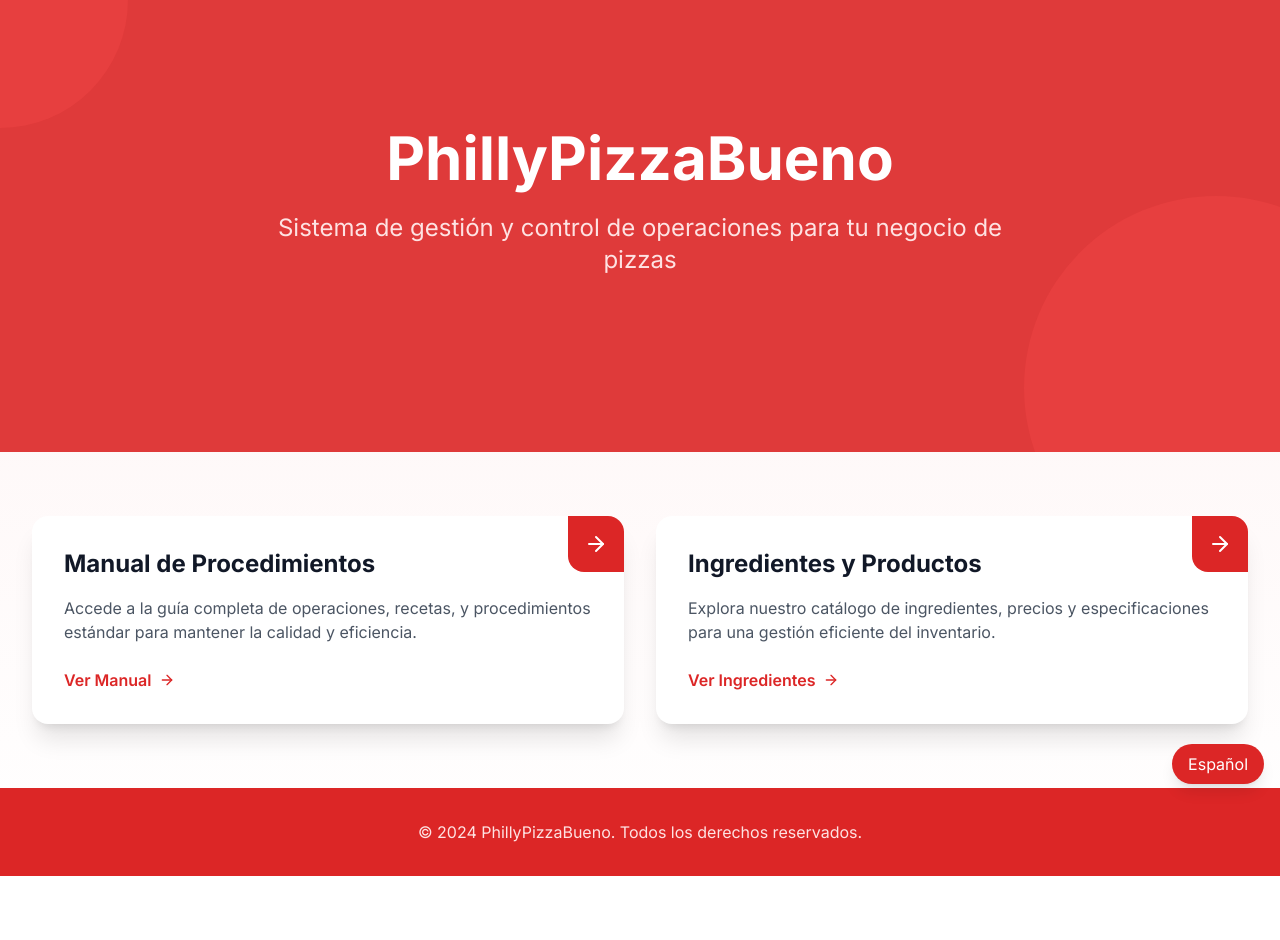
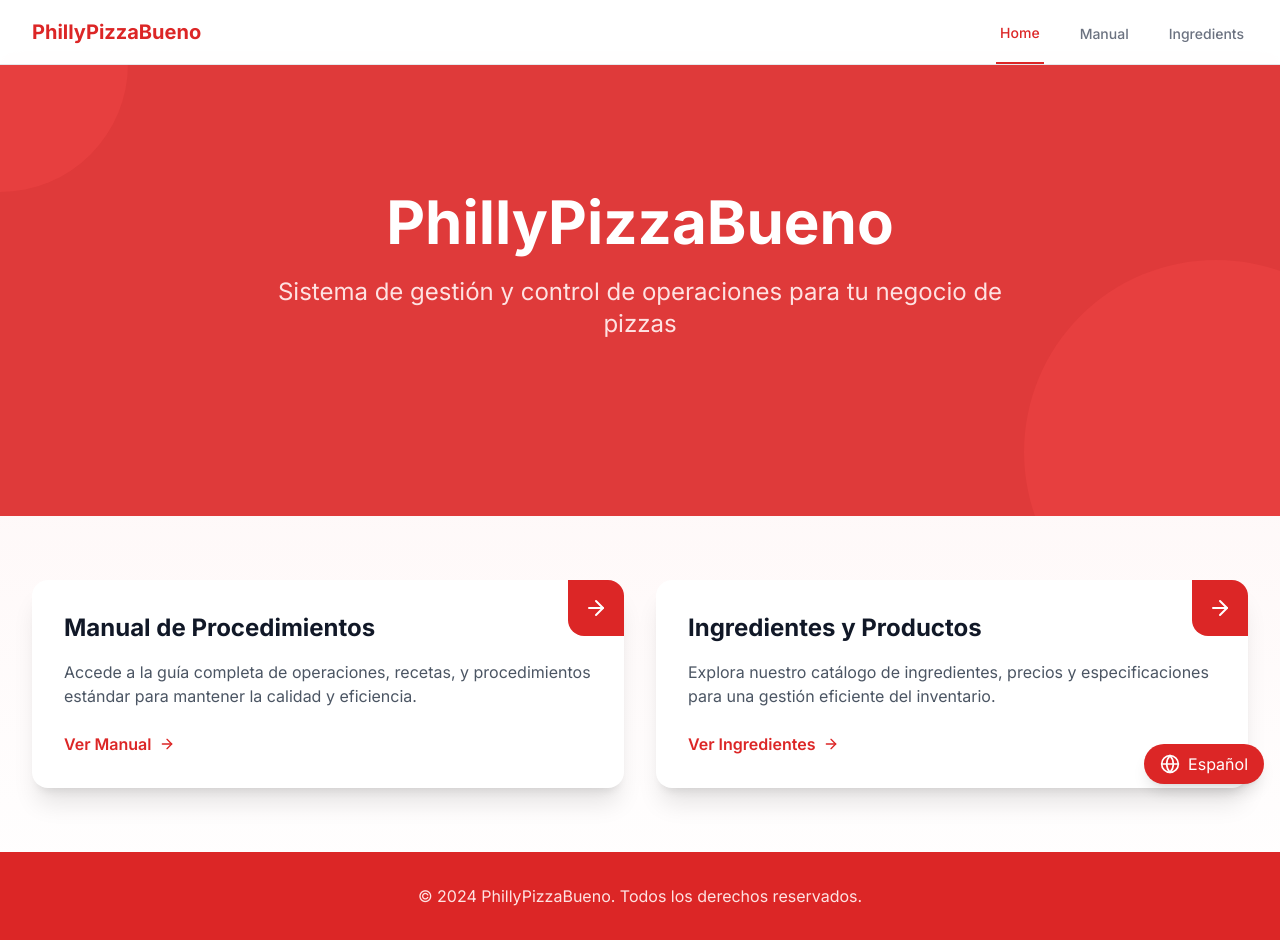
Before and after one commit to tomcat65/philly-pizza-bueno, a Next.js app: page / in a window 1280 px wide. Before the commit the page ends 876 px from the top, so only its background shows below. Built offline with nearby package versions, Linux system fonts and the light colour scheme.

Commit message:
Fix navigation and language toggle functionality

```diff
--- a/app/components/LanguageToggle.tsx
+++ b/app/components/LanguageToggle.tsx
@@ -1,6 +1,7 @@
 "use client";
 
 import { useLanguage } from "../context/LanguageContext";
+import { Globe } from "lucide-react";
 
 export function LanguageToggle() {
   const { language, toggleLanguage } = useLanguage();
@@ -8,9 +9,10 @@ export function LanguageToggle() {
   return (
     <button
       onClick={toggleLanguage}
-      className="fixed bottom-4 right-4 bg-red-600 hover:bg-red-700 text-white px-4 py-2 rounded-full shadow-lg transition-colors"
+      className="fixed bottom-4 right-4 bg-red-600 hover:bg-red-700 text-white px-4 py-2 rounded-full shadow-lg transition-colors flex items-center space-x-2"
     >
-      {language === "en" ? "Español" : "English"}
+      <Globe className="w-5 h-5" />
+      <span>{language === "en" ? "Español" : "English"}</span>
     </button>
   );
 }
--- a/app/components/Navbar.tsx
+++ b/app/components/Navbar.tsx
@@ -1,73 +1,58 @@
 "use client";
 
-import { usePathname, useRouter } from "next/navigation";
-import { Home, Book, Pizza } from "lucide-react";
-import { useState, useEffect } from "react";
+import Link from "next/link";
+import { usePathname } from "next/navigation";
+import { useLanguage } from "../context/LanguageContext";
+
+const navItems = {
+  en: [
+    { name: "Home", path: "/" },
+    { name: "Manual", path: "/manual" },
+    { name: "Ingredients", path: "/ingredientes" },
+  ],
+  es: [
+    { name: "Inicio", path: "/" },
+    { name: "Manual", path: "/manual" },
+    { name: "Ingredientes", path: "/ingredientes" },
+  ],
+};
 
 export function Navbar() {
   const pathname = usePathname();
-  const router = useRouter();
-  const [isLoading, setIsLoading] = useState<string | null>(null);
+  const { language } = useLanguage();
 
   const isActive = (path: string) => {
-    if (path === "/" && pathname === "/") return true;
-    if (path !== "/" && pathname.startsWith(path)) return true;
-    return false;
+    if (path === "/") {
+      return pathname === path;
+    }
+    return pathname.startsWith(path);
   };
 
-  // Reset loading state when pathname changes
-  useEffect(() => {
-    setIsLoading(null);
-  }, [pathname]);
-
-  const handleNavigation = async (href: string) => {
-    if (href === pathname) return; // Don't navigate if already on the page
-    setIsLoading(href);
-    try {
-      await router.push(href);
-    } catch (error) {
-      console.error("Navigation failed:", error);
-    }
-  };
-
-  const links = [
-    { href: "/", label: "Inicio", icon: Home },
-    { href: "/manual", label: "Manual", icon: Book },
-    { href: "/ingredientes", label: "Ingredientes", icon: Pizza },
-  ];
-
   return (
-    <header className="fixed top-0 left-0 right-0 bg-white/80 backdrop-blur-md z-50 border-b border-gray-200">
+    <header className="fixed top-0 left-0 right-0 bg-white/80 backdrop-blur-md border-b border-gray-200 z-50">
       <nav className="max-w-7xl mx-auto px-4 sm:px-6 lg:px-8">
-        <div className="flex items-center justify-between h-16">
-          <button
-            onClick={() => handleNavigation("/")}
-            className="flex items-center space-x-2 text-xl font-bold text-red-600 hover:text-red-700 transition-colors"
-            disabled={isLoading !== null}
-          >
-            <Pizza className="w-6 h-6" />
-            <span>PhillyPizzaBueno</span>
-          </button>
-
-          <div className="flex items-center space-x-1 sm:space-x-4">
-            {links.map(({ href, label, icon: Icon }) => (
-              <button
-                key={href}
-                onClick={() => handleNavigation(href)}
-                className={`flex items-center px-2 sm:px-3 py-2 rounded-md text-sm font-medium transition-colors ${
-                  isActive(href)
-                    ? "bg-red-600 text-white"
-                    : "text-gray-600 hover:bg-red-50 hover:text-red-600"
-                } ${isLoading === href ? "opacity-70 cursor-wait" : ""}`}
-                disabled={isLoading !== null}
+        <div className="flex justify-between h-16">
+          <div className="flex">
+            <Link
+              href="/"
+              className="flex items-center text-red-600 font-bold text-xl"
+            >
+              PhillyPizzaBueno
+            </Link>
+          </div>
+          <div className="flex space-x-8">
+            {navItems[language].map((item) => (
+              <Link
+                key={item.path}
+                href={item.path}
+                className={`inline-flex items-center px-1 pt-1 text-sm font-medium ${
+                  isActive(item.path)
+                    ? "text-red-600 border-b-2 border-red-600"
+                    : "text-gray-500 hover:text-gray-700 hover:border-gray-300"
+                }`}
               >
-                <Icon
-                  className={`w-4 h-4 sm:mr-2 ${
-                    isLoading === href ? "animate-spin" : ""
-                  }`}
-                />
-                <span className="hidden sm:inline">{label}</span>
-              </button>
+                {item.name}
+              </Link>
             ))}
           </div>
         </div>
--- a/app/layout.tsx
+++ b/app/layout.tsx
@@ -3,6 +3,7 @@ import { Inter } from "next/font/google";
 import "./globals.css";
 import { LanguageProvider } from "./context/LanguageContext";
 import { LanguageToggle } from "./components/LanguageToggle";
+import { Navbar } from "./components/Navbar";
 
 const inter = Inter({ subsets: ["latin"] });
 
@@ -20,7 +21,8 @@ export default function RootLayout({
     <html lang="en">
       <body className={inter.className} suppressHydrationWarning>
         <LanguageProvider>
-          {children}
+          <Navbar />
+          <div className="pt-16">{children}</div>
           <LanguageToggle />
         </LanguageProvider>
       </body>
```
